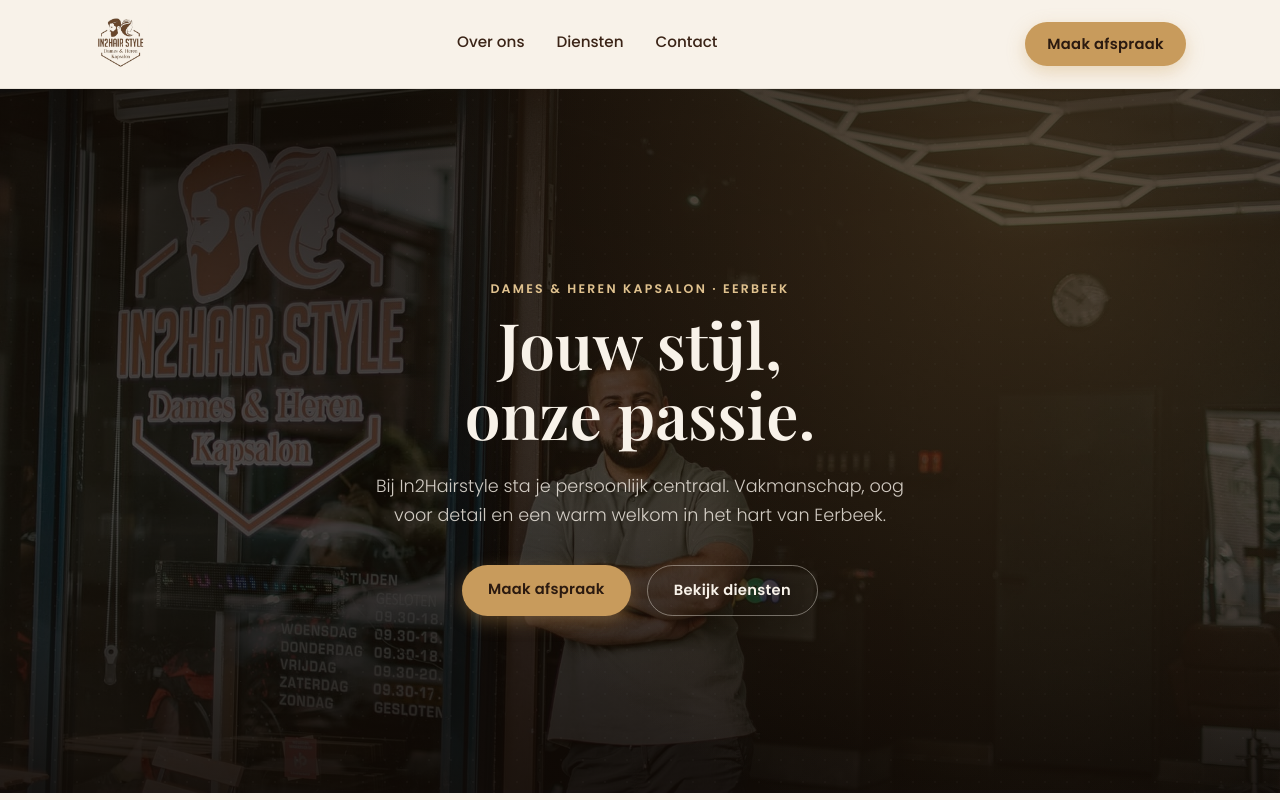
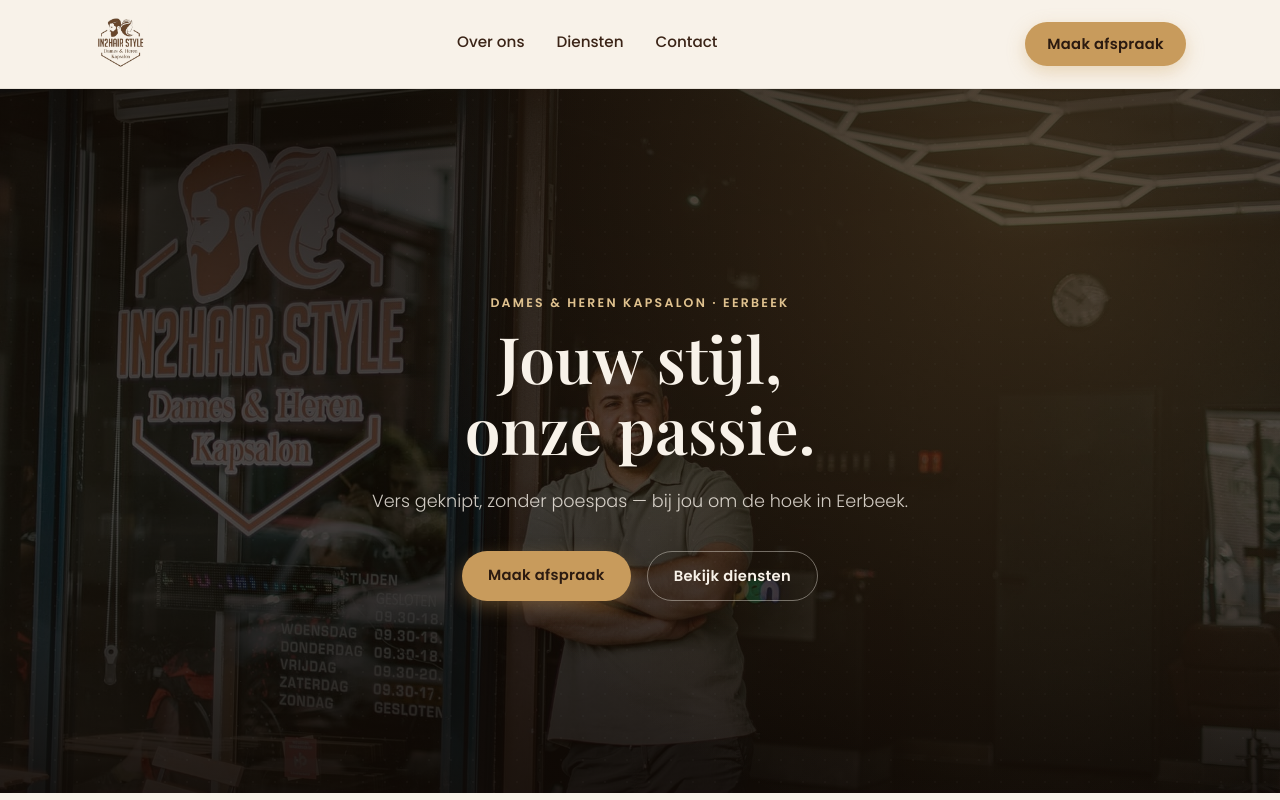
Before and after one commit to kdrrsec/in2hairstyle-eerbeek, a Next.js app: page / in a window 1280 px wide. Shown: the top 800 px of the page. Built offline with nearby package versions, Linux system fonts and the light colour scheme.

Commit message:
Hero-subtekst inkorten voor rustiger, minder generieke intro

```diff
--- a/app/page.js
+++ b/app/page.js
@@ -18,8 +18,7 @@
               onze passie.
             </h1>
             <p className="hero-sub">
-              Bij In2Hairstyle sta je persoonlijk centraal. Vakmanschap, oog voor detail en een
-              warm welkom in het hart van Eerbeek.
+              Vers geknipt, zonder poespas — bij jou om de hoek in Eerbeek.
             </p>
             <div className="hero-actions">
               <a href="/afspraak" className="btn btn-primary">
```
